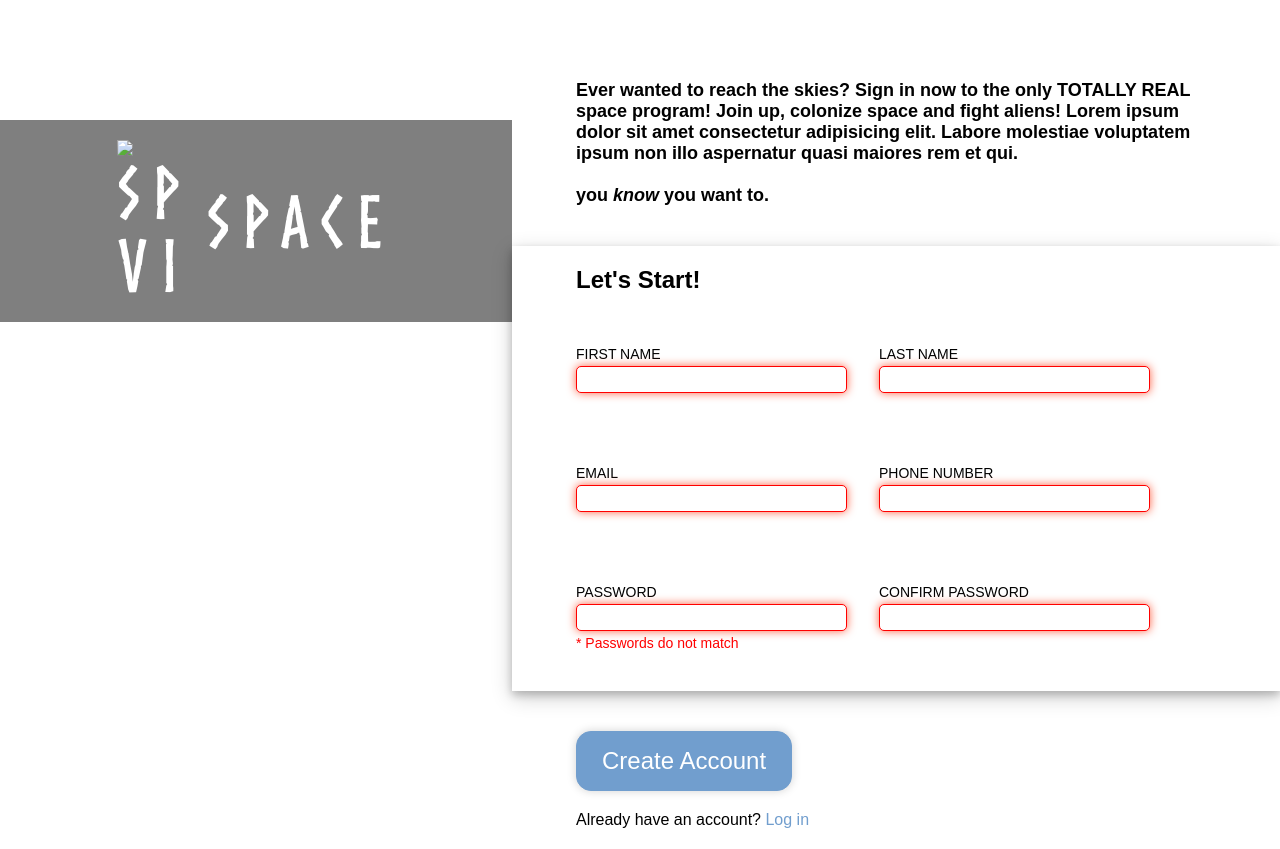
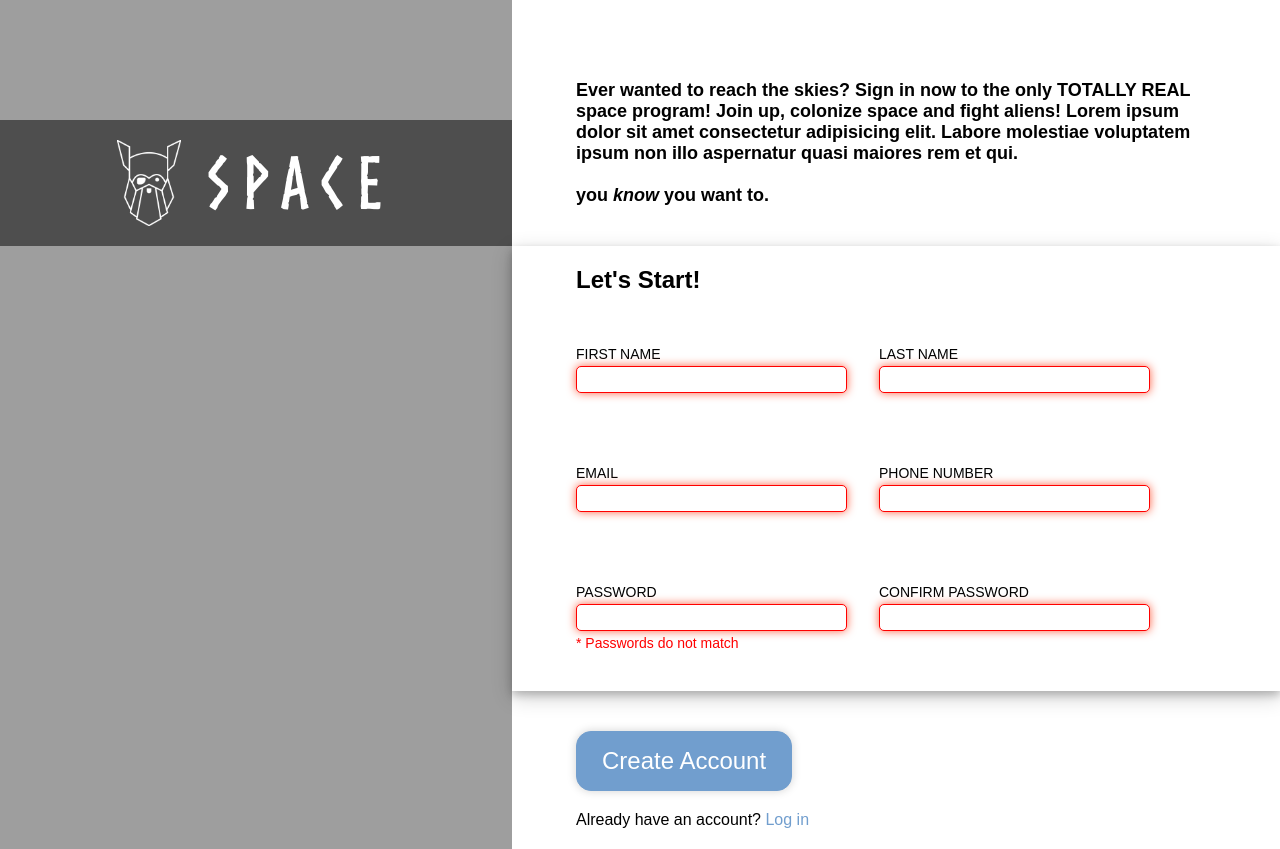
Before and after one commit to LGGC/sign-up-form, a plain HTML site: page index.html in a window 1280 px wide. Drawn offline with Linux system fonts and the light colour scheme; the site is published under a folder, as on GitHub Pages, so addresses that start at the root find nothing.

Commit message:
photo folder

```diff
--- a/index.html
+++ b/index.html
@@ -9,7 +9,7 @@
     <main id="container">
         <div id="space-image">
             <div id="cover">
-                <img src="/odin-lined.png" alt="space viking">
+                <img src="./photos/odin-lined.png" alt="space viking">
                 SPACE
             </div>
         </div>
--- a/styles.css
+++ b/styles.css
@@ -22,7 +22,7 @@ main     {
 }
 
 #space-image {
-    background-image: url("/space.jpg");
+    background-image: url("./photos/space.jpg");
     background-size: cover;
     flex: 1;
 }
```
Also changed, not shown: photos/odin-lined.png (added), 1 other file.
